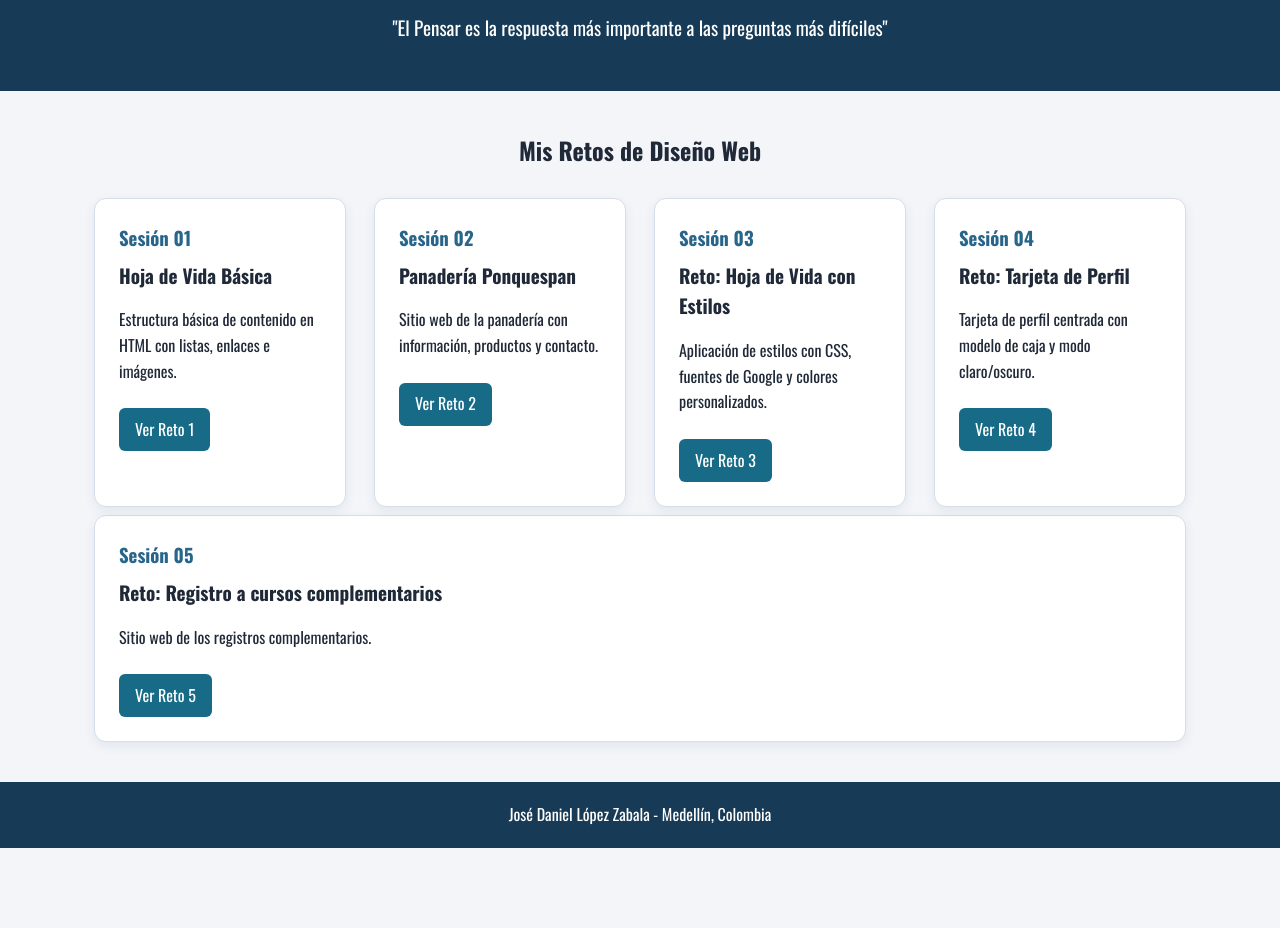
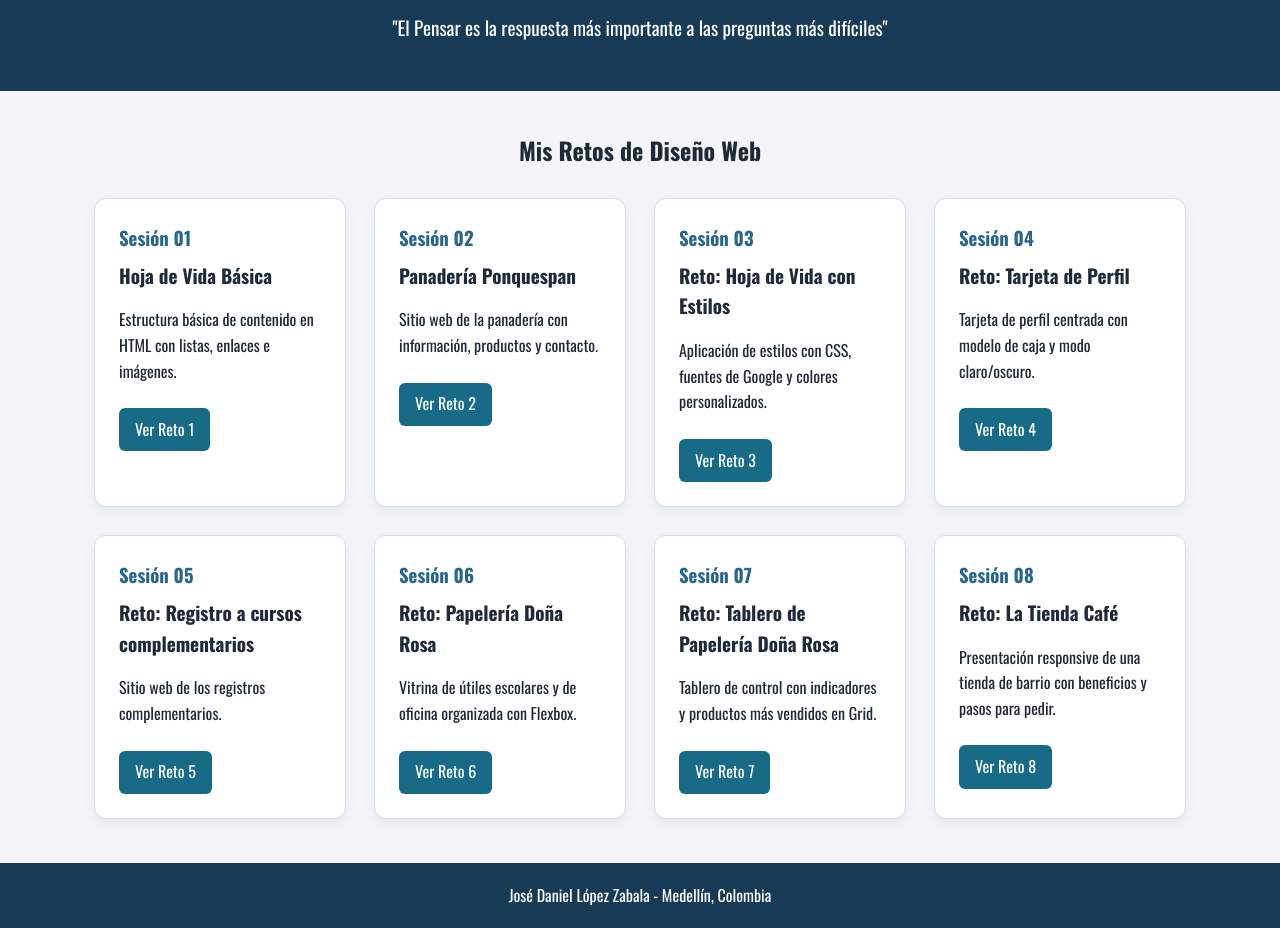
Before and after one commit to daniellopez-adv/web-adso-daniellopez, a plain HTML site: page index.html in a window 1280 px wide. Shown: the part 145-1073 px from the top of the page. Before the commit the page ends 993 px from the top, so only its background shows below. Drawn offline with nearby package versions, Linux system fonts and the light colour scheme.

Commit message:
Update index.html

```diff
--- a/index.html
+++ b/index.html
@@ -61,9 +61,8 @@
           </p>
           <a href="sesion04/reto/index.html" class="boton-enlace">Ver Reto 4</a>
         </div>
-      </div>
 
-      <div class="tarjeta">
+        <div class="tarjeta">
           <h3>Sesión 05</h3>
           <p class="reto-titulo">Reto: Registro a cursos complementarios</p>
           <p>
@@ -71,6 +70,28 @@
           </p>
           <a href="sesion05/reto/index.html" class="boton-enlace">Ver Reto 5</a>
         </div>
+
+        <div class="tarjeta">
+          <h3>Sesión 06</h3>
+          <p class="reto-titulo">Reto: Papelería Doña Rosa</p>
+          <p>Vitrina de útiles escolares y de oficina organizada con Flexbox.</p>
+          <a href="sesion06/reto/index.html" class="boton-enlace">Ver Reto 6</a>
+        </div>
+
+        <div class="tarjeta">
+          <h3>Sesión 07</h3>
+          <p class="reto-titulo">Reto: Tablero de Papelería Doña Rosa</p>
+          <p>Tablero de control con indicadores y productos más vendidos en Grid.</p>
+          <a href="sesion07/reto/index.html" class="boton-enlace">Ver Reto 7</a>
+        </div>
+
+        <div class="tarjeta">
+          <h3>Sesión 08</h3>
+          <p class="reto-titulo">Reto: La Tienda Café</p>
+          <p>Presentación responsive de una tienda de barrio con beneficios y pasos para pedir.</p>
+          <a href="sesion08/reto/index.html" class="boton-enlace">Ver Reto 8</a>
+        </div>
+      </div>
     </main>
 
     <footer>
```
